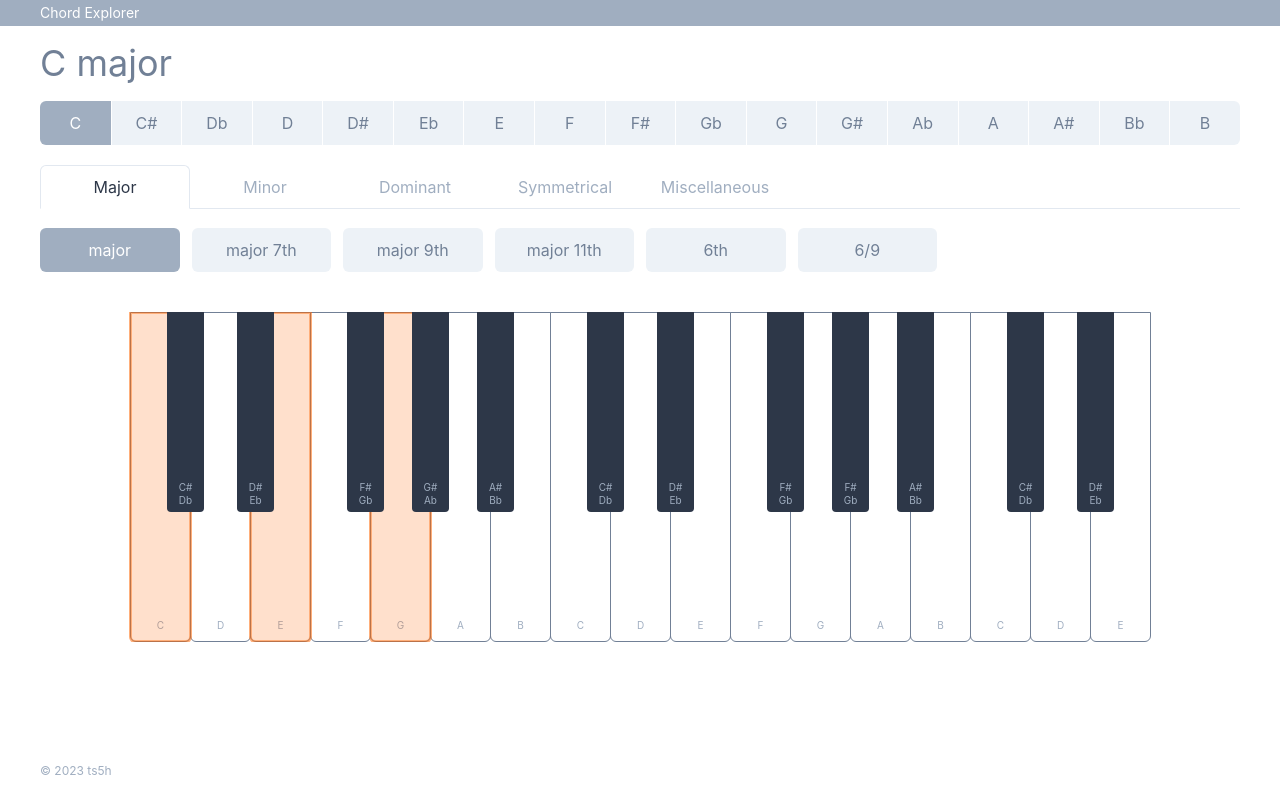
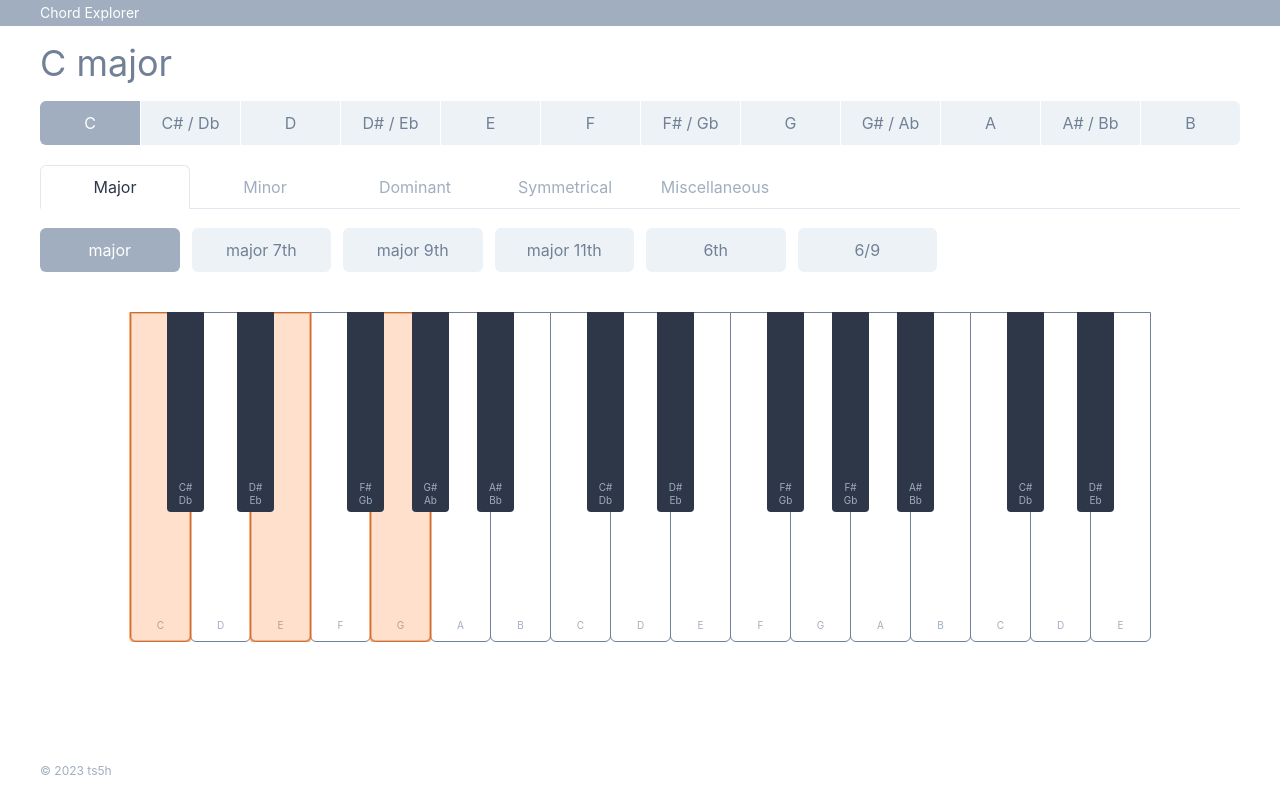
Before and after one commit to ts5h/chord_explorer, a React (Create React App) app: page /c/major in a window 1280 px wide. Built offline with nearby package versions, Linux system fonts and the light colour scheme.

Commit message:
consolidate sharp and flat

```diff
--- a/src/components/Nav/Scales/RadioCard/index.tsx
+++ b/src/components/Nav/Scales/RadioCard/index.tsx
@@ -13,7 +13,7 @@ export const RadioCard: FC<Props> = (props) => {
   const checkbox = getRadioProps();
 
   return (
-    <Box as="label" w="calc(100% / 17)">
+    <Box as="label" w="calc(100% / 12)">
       <input {...input} />
       <Box
         {...checkbox}
--- a/src/vo/Scales/index.ts
+++ b/src/vo/Scales/index.ts
@@ -6,20 +6,15 @@ type Scale = {
 
 export const scales: Scale[] = [
   { index: 0, label: "C", value: "c" },
-  { index: 1, label: "C#", value: "c-sharp" },
-  { index: 1, label: "Db", value: "d-flat" },
+  { index: 1, label: "C# / Db", value: "c-sharp" },
   { index: 2, label: "D", value: "d" },
-  { index: 3, label: "D#", value: "d-sharp" },
-  { index: 3, label: "Eb", value: "e-flat" },
+  { index: 3, label: "D# / Eb", value: "d-sharp" },
   { index: 4, label: "E", value: "e" },
   { index: 5, label: "F", value: "f" },
-  { index: 6, label: "F#", value: "f-sharp" },
-  { index: 6, label: "Gb", value: "g-flat" },
+  { index: 6, label: "F# / Gb", value: "f-sharp" },
   { index: 7, label: "G", value: "g" },
-  { index: 8, label: "G#", value: "g-sharp" },
-  { index: 8, label: "Ab", value: "a-flat" },
+  { index: 8, label: "G# / Ab", value: "g-sharp" },
   { index: 9, label: "A", value: "a" },
-  { index: 10, label: "A#", value: "a-sharp" },
-  { index: 10, label: "Bb", value: "b-flat" },
+  { index: 10, label: "A# / Bb", value: "a-sharp" },
   { index: 11, label: "B", value: "b" },
 ];
```
